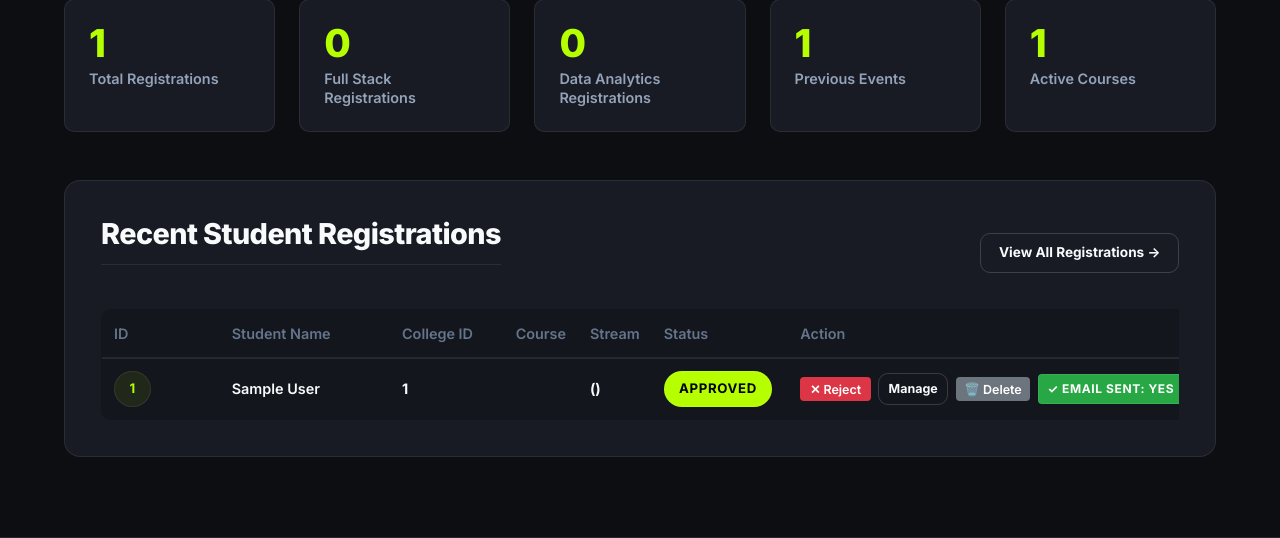
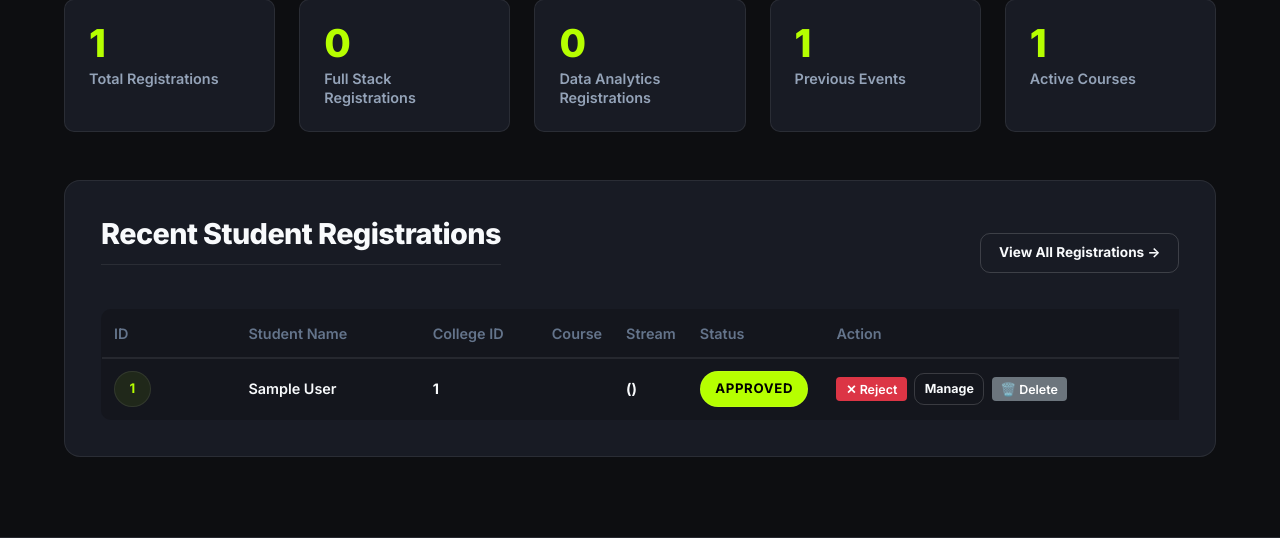
Before and after one commit to balajiaj23-spider/chaturyanew, a Django app: page /custom-admin/ in a window 1280 px wide. Shown: the part 325-863 px from the top of the page. Run offline with Django 5.2, Linux system fonts and the light colour scheme; a user stored in the database is signed in; tables that the repository leaves empty hold one stand-in row (values such as "Sample post"); some libraries are stand-ins or nearby versions.

Commit message:
Completely remove Email Sent badges and handlers from Admin Dashboard and Registrations List templates

```diff
--- a/workshop/templates/workshop/dashboard/dashboard.html
+++ b/workshop/templates/workshop/dashboard/dashboard.html
@@ -100,12 +100,6 @@
                       {% csrf_token %}
                       <button type="submit" class="btn btn-sm" style="background: #6c757d; color: #fff; padding: 0.3rem 0.55rem; font-size: 0.78rem; font-weight: 600; border: none; border-radius: 4px; cursor: pointer; white-space: nowrap;" title="Delete Registration">🗑️ Delete</button>
                     </form>
-
-                    {% if reg.approval_email_sent or reg.rejection_email_sent or reg.notification_status == 'Sent' %}
-                      <span class="badge mail-sent-badge" style="background: #28a745; color: #fff; padding: 0.3rem 0.55rem; font-size: 0.75rem; font-weight: 700; border-radius: 4px; display: inline-block; white-space: nowrap;">✓ Email Sent: Yes</span>
-                    {% else %}
-                      <span class="badge mail-sent-badge" style="background: var(--bg-secondary); color: var(--text-secondary); border: 1px solid var(--border-subtle); padding: 0.3rem 0.55rem; font-size: 0.75rem; border-radius: 4px; display: inline-block; white-space: nowrap;">Email Sent: No</span>
-                    {% endif %}
                   </div>
                 </td>
               </tr>
@@ -181,32 +175,6 @@ document.addEventListener('DOMContentLoaded', function() {
                 badge.style.color = '#fff';
               }
             }
-
-            // Update action area with Mail Sent confirmation
-            const actionCell = form.closest('td');
-            if (actionCell) {
-              let mailBadge = actionCell.querySelector('.mail-sent-badge');
-              if (!mailBadge) {
-                mailBadge = document.createElement('span');
-                mailBadge.className = 'badge mail-sent-badge';
-                mailBadge.style.display = 'inline-block';
-                mailBadge.style.padding = '0.3rem 0.6rem';
-                mailBadge.style.fontSize = '0.78rem';
-                mailBadge.style.fontWeight = '700';
-                mailBadge.style.borderRadius = '4px';
-                mailBadge.style.marginLeft = '0.4rem';
-                actionCell.appendChild(mailBadge);
-              }
-              if (data.email_sent) {
-                mailBadge.style.background = '#28a745';
-                mailBadge.style.color = '#fff';
-                mailBadge.textContent = '✓ Mail Sent';
-              } else {
-                mailBadge.style.background = '#ffc107';
-                mailBadge.style.color = '#000';
-                mailBadge.textContent = '⚠️ ' + (data.email_message || 'Status Updated');
-              }
-            }
           }
         }
       })
```
Also changed, not shown: workshop/templates/workshop/dashboard/registrations_list.html (+0 -26 lines).
